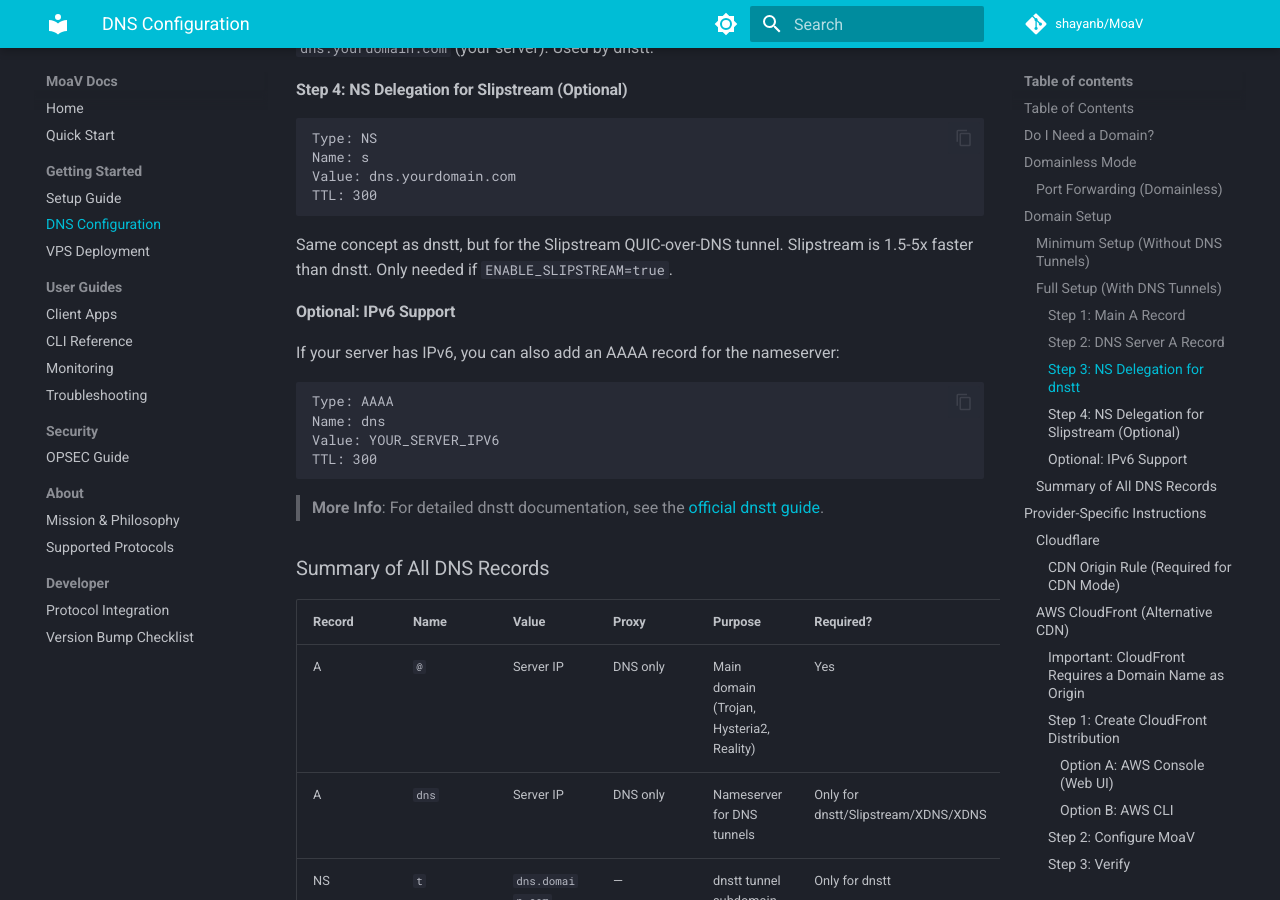
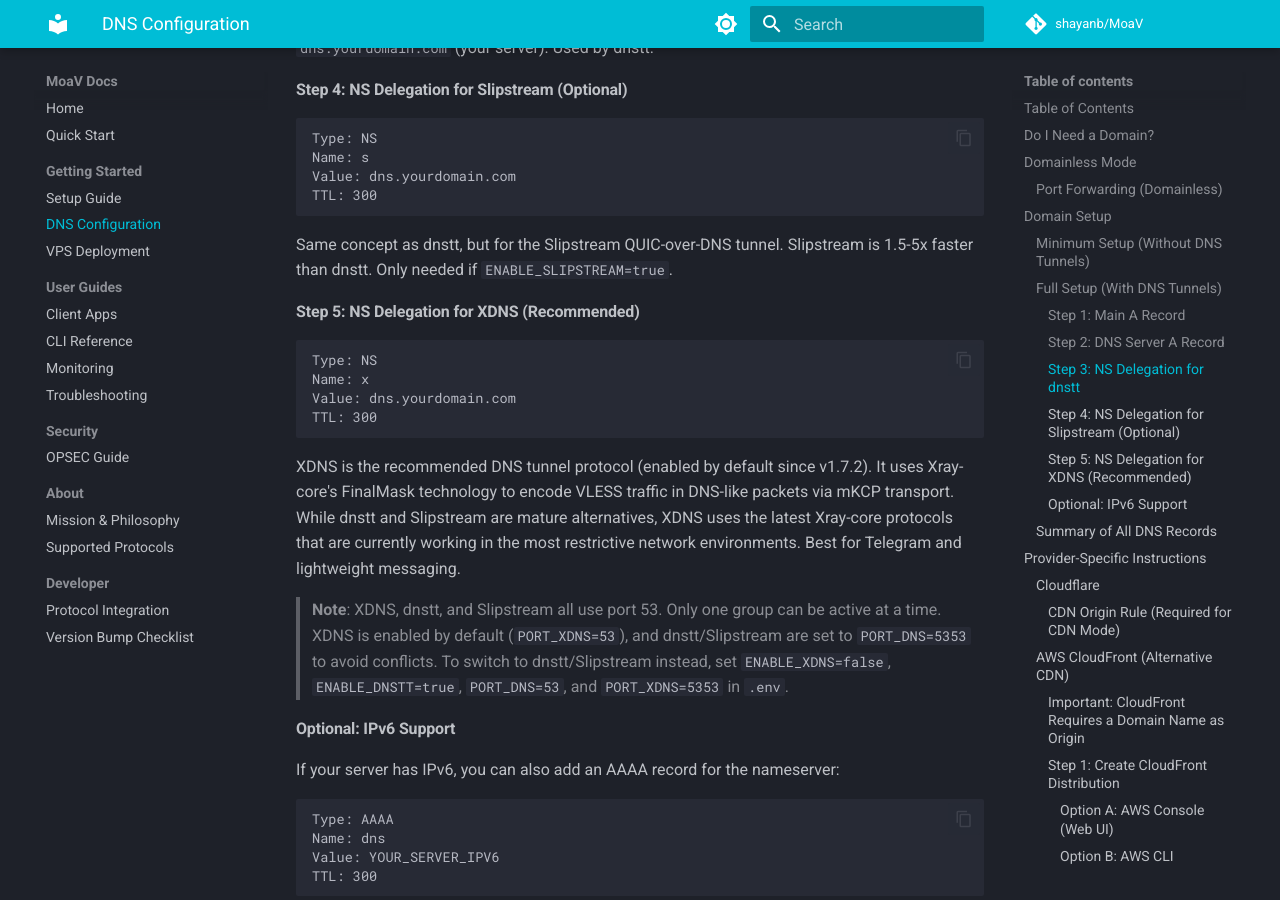
Before and after one commit to MotherofallVPNs/moav-site, an MkDocs documentation site: the page built from docs/DNS.md, in a window 1280 px wide and 900 px high, scrolled down 4140 px. Built offline with MkDocs 1.6.1 and Material for MkDocs 9.7.7, drawn with Linux system fonts in a browser that asks for light colours; comment, search, counter and statistics services are not loaded.

Commit message:
make xdns enabled by default instead of dnstt/slipstream

````diff
--- a/docs/DNS.md
+++ b/docs/DNS.md
@@ -151,6 +151,19 @@
 ```
 
 Same concept as dnstt, but for the Slipstream QUIC-over-DNS tunnel. Slipstream is 1.5-5x faster than dnstt. Only needed if `ENABLE_SLIPSTREAM=true`.
+
+#### Step 5: NS Delegation for XDNS (Recommended)
+
+```
+Type: NS
+Name: x
+Value: dns.yourdomain.com
+TTL: 300
+```
+
+XDNS is the recommended DNS tunnel protocol (enabled by default since v1.7.2). It uses Xray-core's FinalMask technology to encode VLESS traffic in DNS-like packets via mKCP transport. While dnstt and Slipstream are mature alternatives, XDNS uses the latest Xray-core protocols that are currently working in the most restrictive network environments. Best for Telegram and lightweight messaging.
+
+> **Note**: XDNS, dnstt, and Slipstream all use port 53. Only one group can be active at a time. XDNS is enabled by default (`PORT_XDNS=53`), and dnstt/Slipstream are set to `PORT_DNS=5353` to avoid conflicts. To switch to dnstt/Slipstream instead, set `ENABLE_XDNS=false`, `ENABLE_DNSTT=true`, `PORT_DNS=53`, and `PORT_XDNS=5353` in `.env`.
 
 #### Optional: IPv6 Support
 
````
